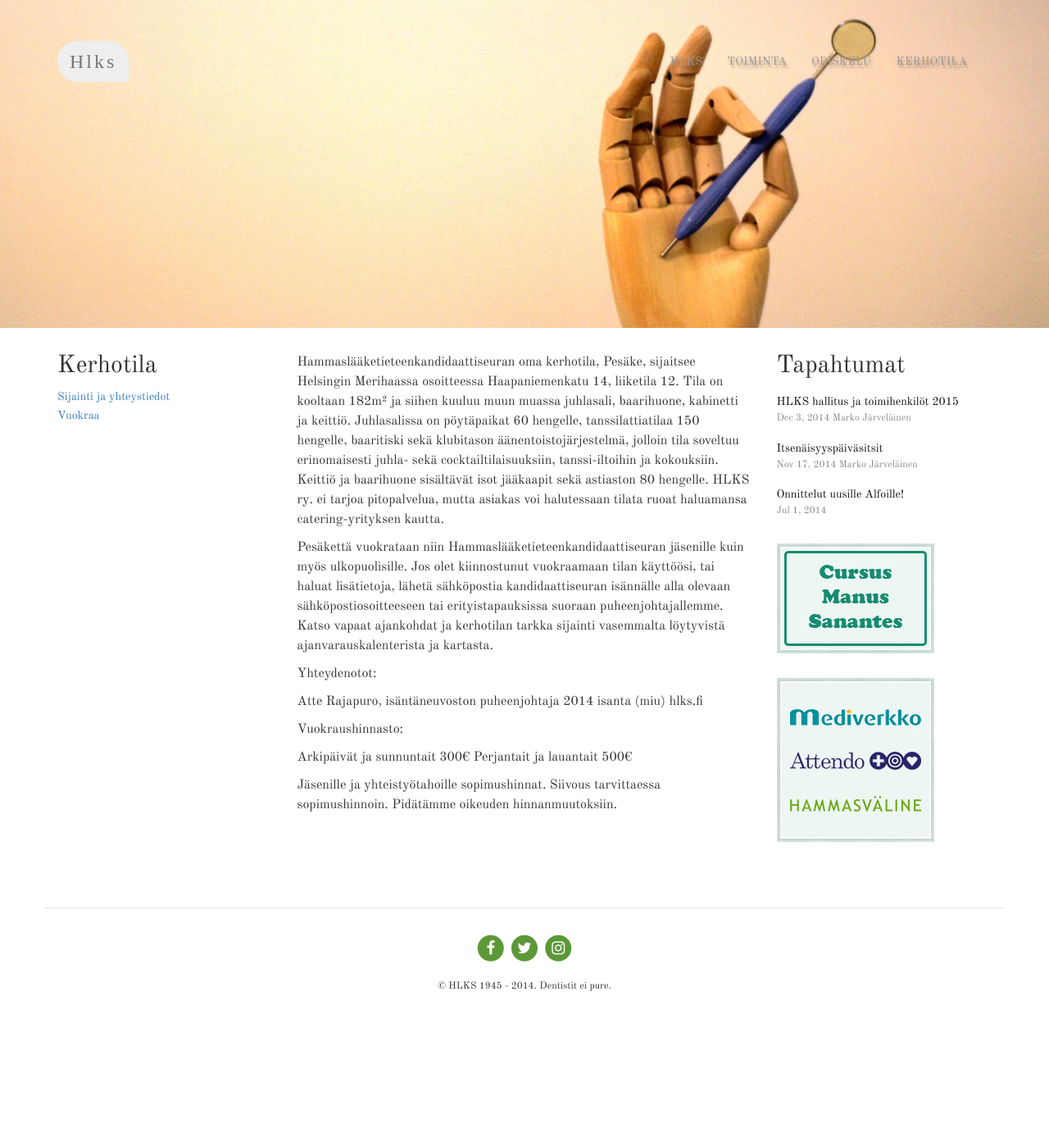
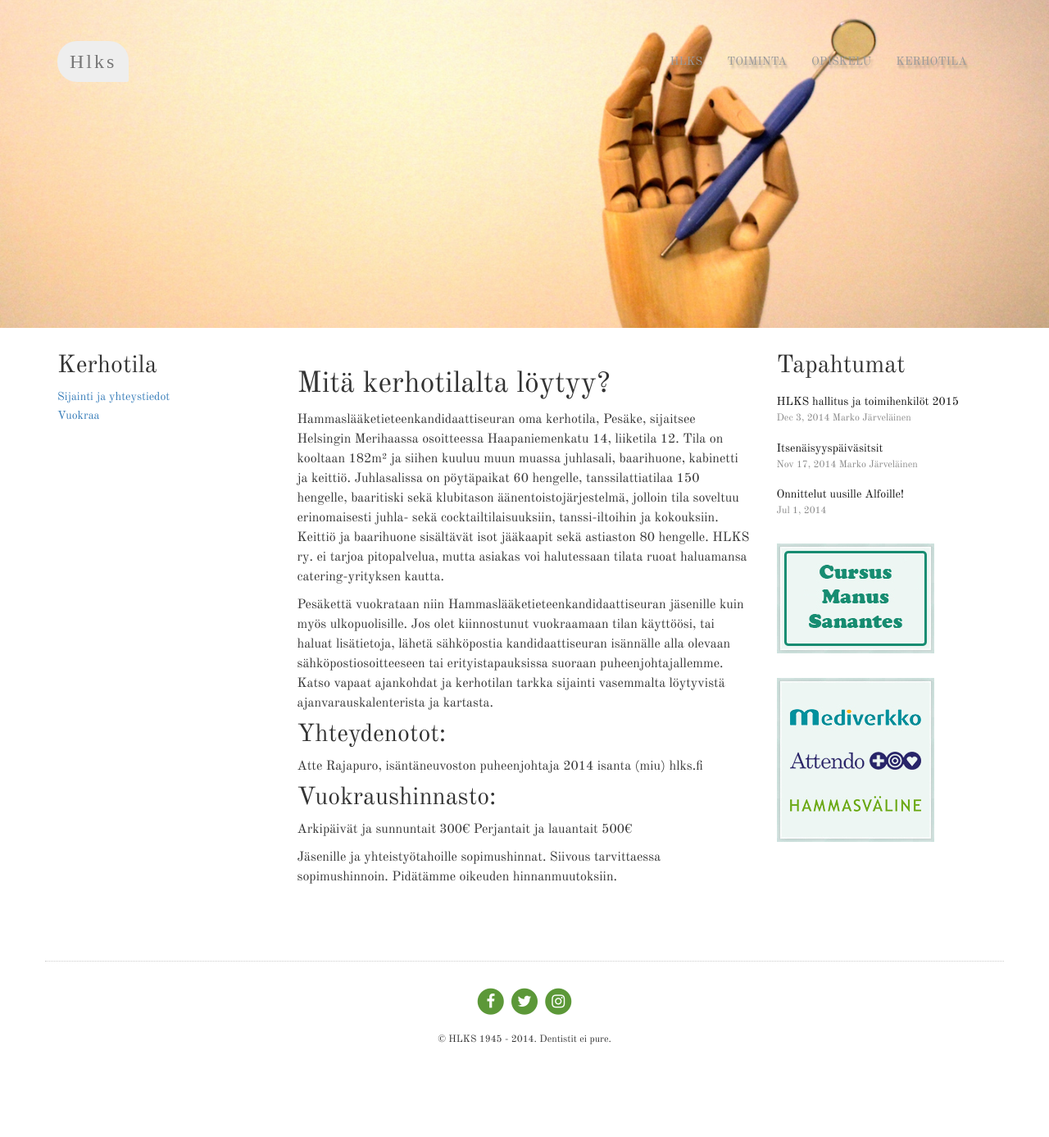
Before and after one commit to hlks/hlks.github.io, a Jekyll site: the page built from kerhotila/vuokras.md, in a window 1280 px wide. Shown: the whole page at 82% size. Built offline with Jekyll 4.4.1, drawn with Linux system fonts in a browser that asks for light colours; nearby versions of some CDN libraries; some web fonts are replaced; before the commit the page ends 1322 px from its top, so only the background shows below that.

Commit message:
Update vuokras.md

```diff
--- a/kerhotila/vuokras.md
+++ b/kerhotila/vuokras.md
@@ -4,16 +4,18 @@ title: Vuokraa kerhotila
 permalink: /kerhotila/vuokraa/
 ---
 
+# Mitä kerhotilalta löytyy?
+
 Hammaslääketieteenkandidaattiseuran oma kerhotila, Pesäke, sijaitsee Helsingin Merihaassa osoitteessa Haapaniemenkatu 14, liiketila 12. Tila on kooltaan 182m² ja siihen kuuluu muun muassa juhlasali, baarihuone, kabinetti ja keittiö. Juhlasalissa on pöytäpaikat 60 hengelle, tanssilattiatilaa 150 hengelle, baaritiski sekä klubitason äänentoistojärjestelmä, jolloin tila soveltuu erinomaisesti juhla- sekä cocktailtilaisuuksiin, tanssi-iltoihin ja kokouksiin. Keittiö ja baarihuone sisältävät isot jääkaapit sekä astiaston 80 hengelle. HLKS ry. ei tarjoa pitopalvelua, mutta asiakas voi halutessaan tilata ruoat haluamansa catering-yrityksen kautta.
 
 Pesäkettä vuokrataan niin Hammaslääketieteenkandidaattiseuran jäsenille kuin myös ulkopuolisille. Jos olet kiinnostunut vuokraamaan tilan käyttöösi, tai haluat lisätietoja, lähetä sähköpostia kandidaattiseuran isännälle alla olevaan sähköpostiosoitteeseen tai erityistapauksissa suoraan puheenjohtajallemme. Katso vapaat ajankohdat ja kerhotilan tarkka sijainti vasemmalta löytyvistä ajanvarauskalenterista ja kartasta.
 
-Yhteydenotot:
+## Yhteydenotot:
 
 Atte Rajapuro, isäntäneuvoston puheenjohtaja 2014
 isanta (miu) hlks.fi
 
-Vuokraushinnasto:
+## Vuokraushinnasto:
 
 Arkipäivät ja sunnuntait 300€
 Perjantait ja lauantait 500€
```
